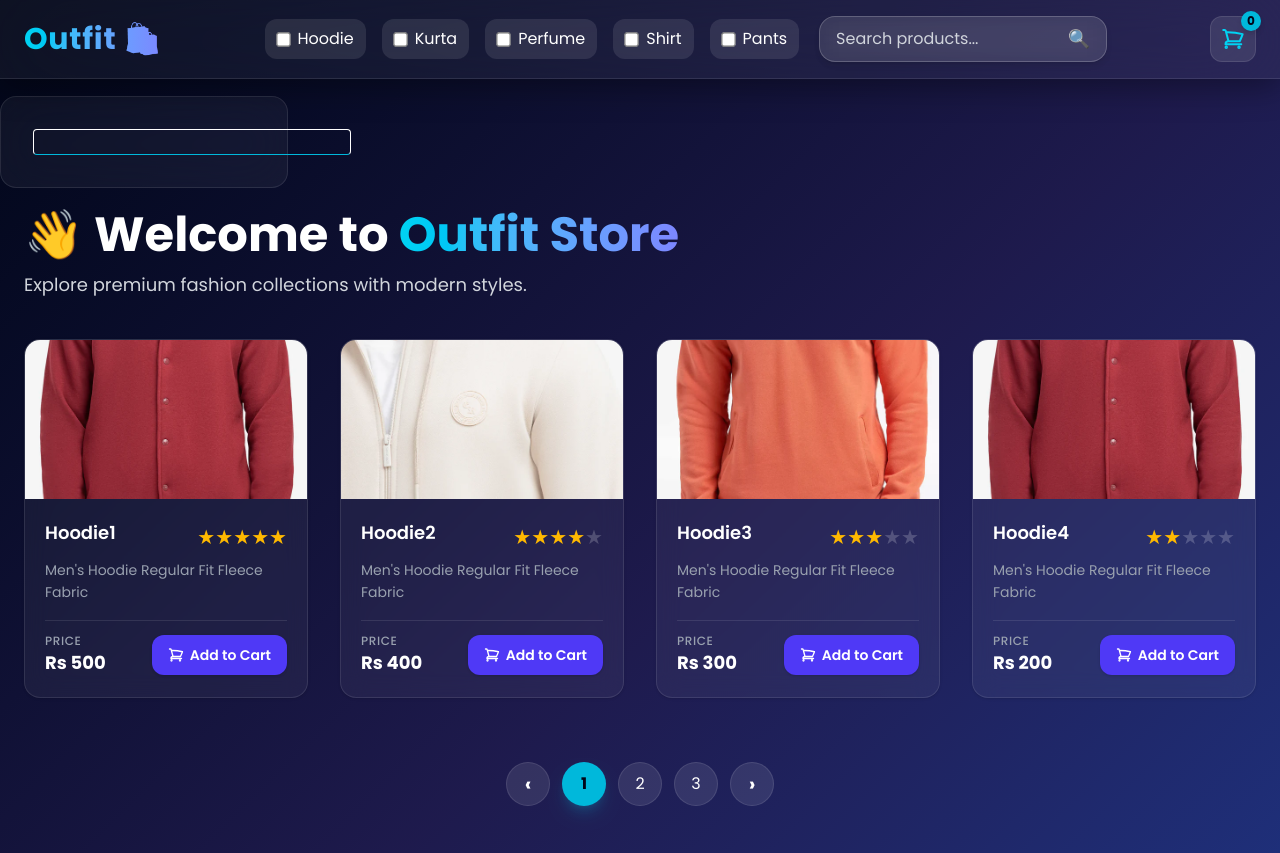
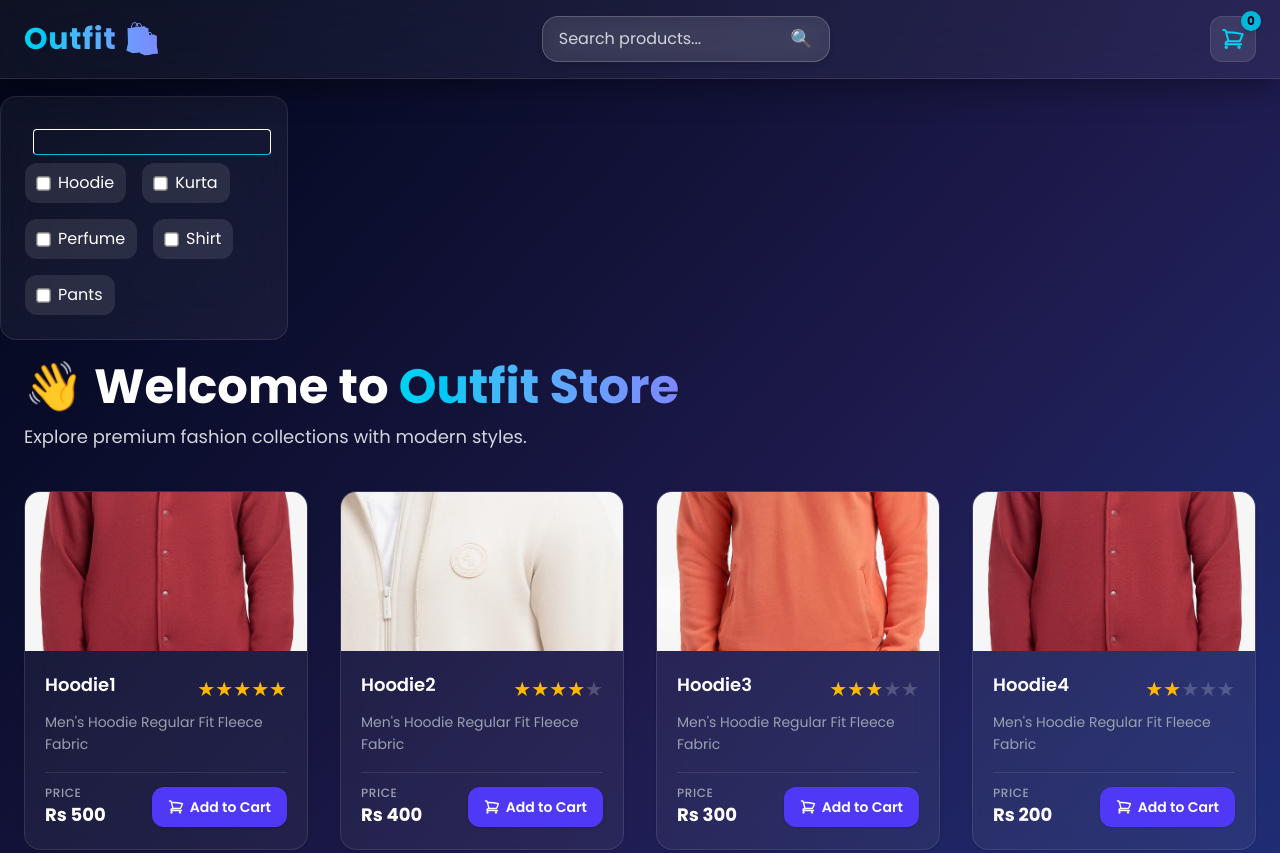
Before and after one commit to Hammad-000/outfitstore, a website with bundled scripts: page index.html in a window 1280 px wide. Shown: the top 853 px of the page. Built offline with nearby package versions, Linux system fonts and the light colour scheme.

Commit message:
add filters in aside bar

```diff
--- a/index.html
+++ b/index.html
@@ -57,8 +57,26 @@
       <div id="menuContent"
         class="hidden md:flex flex-col md:flex-row md:items-center gap-5 w-full md:w-auto mt-4 md:mt-0">
 
-        <!-- Filters -->
-        <div class="flex flex-wrap items-center gap-4">
+
+        <!-- Search -->
+        <div
+          class="flex items-center bg-white/10 backdrop-blur-md border border-white/20 rounded-2xl px-4 py-2 w-full md:w-72 shadow-md">
+          <input type="search" id="search" placeholder="Search products..."
+            class="bg-transparent outline-none w-full placeholder:text-gray-300 text-white">
+          <span class="text-gray-300 text-lg">🔍</span>
+        </div>
+      </div>
+    </div>
+  </nav>
+
+
+  <aside
+      class="lg:w-72 bg-white/5 backdrop-blur-xl border border-white/10 h-full rounded-2xl p-6 h-fit sticky top-24">
+    <input type="text"  class="m-2 border rounded border-b-cyan-500 w-full  "  name="" id="">
+
+   <!-- Filters -->
+
+          <div class="flex flex-wrap items-center gap-4">
           <label
             class="flex items-center gap-2 bg-white/10 px-3 py-2 rounded-xl hover:bg-white/20 transition cursor-pointer">
             <input type="checkbox" id="hoodie" class="accent-cyan-400 scale-110">
@@ -89,22 +107,7 @@
             <span>Pants</span>
           </label>
         </div>
-
-        <!-- Search -->
-        <div
-          class="flex items-center bg-white/10 backdrop-blur-md border border-white/20 rounded-2xl px-4 py-2 w-full md:w-72 shadow-md">
-          <input type="search" id="search" placeholder="Search products..."
-            class="bg-transparent outline-none w-full placeholder:text-gray-300 text-white">
-          <span class="text-gray-300 text-lg">🔍</span>
-        </div>
-      </div>
-    </div>
-  </nav>
-
-
-  <aside
-      class="lg:w-72 bg-white/5 backdrop-blur-xl border border-white/10 rounded-2xl p-6 h-fit sticky top-24">
-    <input type="text"  class="m-2 border rounded border-b-cyan-500"  name="" id=""></aside>
+</aside>
 
 
   <main class="max-w-7xl mx-auto px-6 py-10">
```
Also changed, not shown: checkout.html (+0 -1 lines).
